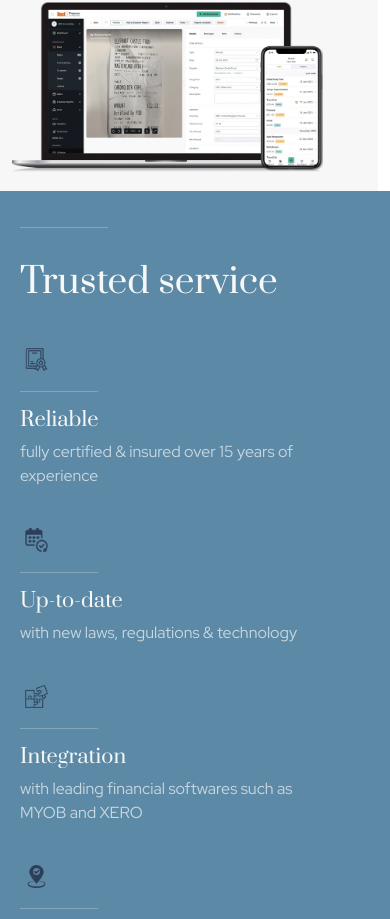
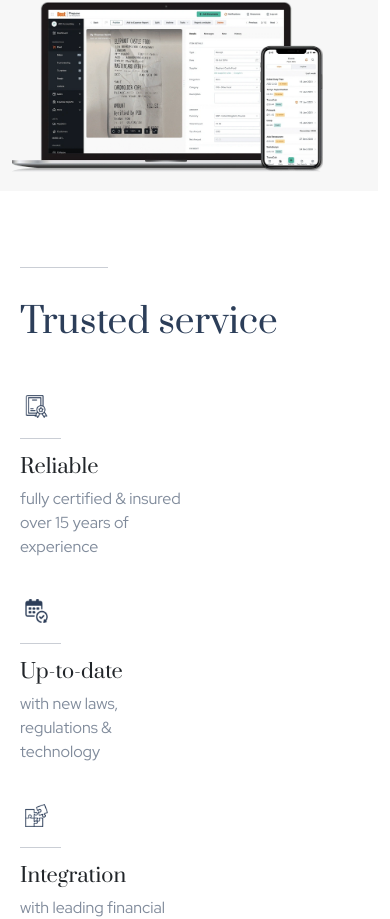
Before and after one commit to TreeLife8/italladdsup, a React (Vite) app: page / in a window 390 px wide. Shown: the part 4854-5773 px from the top of the page. Built offline with nearby package versions, Linux system fonts and the light colour scheme.

Commit message:
updated the Feature component on the home page to include an image and make the cards presonsive for small devices

```diff
--- a/src/components/homePage/FeaturesSection.css
+++ b/src/components/homePage/FeaturesSection.css
@@ -1,35 +1,23 @@
 .FeaturesSection .banner {
-  padding: 50px;
-  background-color: var(--seamoss-colour);
-  color: var(--light-accent);
+  padding-left: 50px;
 }
 .FeaturesSection .section-heading {
   display: flex;
   justify-content: center;
   padding-bottom: 40px;
 }
-.FeaturesSection .right-column hr.element {
-  margin-left: 1vw;
-}
-.FeaturesSection hr.element {
-  color: var(--light-accent);
-}
-.FeaturesSection .right-column {
-  padding-left: 3vw;
-}
+
 .FeaturesSection .heading {
   padding: 2vh 0vw;
   text-align: end;
-  color: var(--light-accent);
 }
-.FeaturesSection .left-column {
-  display: none;
+.FeaturesSection .left-side {
+  padding-top: 40px;
 }
 .FeaturesSection .card {
-  background-color: var(--seamoss-colour);
   border: none;
   margin: 20px 0px;
-  width: 20vw;
+  width: 14.5vw;
 }
 
 .FeaturesSection .card-body {
@@ -46,14 +34,12 @@
   font-size: 20px;
 }
 .FeaturesSection .card-text {
-  opacity: 0.7;
+  color: var(--dark-accent);
+  opacity: 0.6;
 }
 @media (max-width: 770px) {
   .FeaturesSection .banner {
     padding: 20px;
-  }
-  .FeaturesSection .right-column {
-    padding-left: 0vw;
   }
 }
 @media (max-width: 541px) {
@@ -64,15 +50,16 @@
     width: 80vw;
   }
 }
-@media (max-width: 412px) {
-  .FeaturesSection .left-column {
-    display: block;
-    text-align: start;
+@media (max-width: 415px) {
+  .FeaturesSection .card {
+    width: 42vw;
   }
-  .FeaturesSection .right-column {
-    display: none;
-  }
-  .FeaturesSection .heading {
-    text-align: start;
+  .FeaturesSection .left-side {
+    padding-bottom: 40px;
   }
 }
+@media (max-width: 376px) {
+  .FeaturesSection .card {
+    width: 40vw;
+  }
+}
--- a/src/components/homePage/FeaturesSection.jsx
+++ b/src/components/homePage/FeaturesSection.jsx
@@ -8,6 +8,8 @@ import accurate from "../images/icons/accurate.png";
 import covidadvice from "../images/icons/covidAdvice.png";
 import efficient from "../images/icons/efficient.png";
 import cloudbased from "../images/icons/cloudbased.png";
+import lamp from "../images/office-lamp.jpg";
+import books from "../images/books.jpg";
 
 export default function FeaturesSection() {
   let features = [];
@@ -73,18 +75,14 @@ export default function FeaturesSection() {
   );
   return (
     <div className="FeaturesSection">
-      <div className="banner row  d-flex justify-content-start">
-        <div className="left-column">
-          <div className="col-sm-4">
-            <hr className="element" />
-            <h2 className="heading">Trusted service</h2>
-          </div>
-        </div>
-        <div className="col-sm-8">
+      <div className="banner row d-flex justify-content-start">
+        <div className="col-sm-7 left-side">
+          <hr className="element" />
+          <h2 className="heading text-start pb-4">Trusted service</h2>
           <div className="row">
             {features.map(function (feature, index) {
               return (
-                <div key={index} className="col-sm">
+                <div key={index} className="col">
                   <div className="card">
                     <img
                       src={feature.icon}
@@ -102,9 +100,12 @@ export default function FeaturesSection() {
             })}
           </div>
         </div>
-        <div className="col-sm-4 right-column">
-          <hr className="element" />
-          <h2 className="heading">Trusted service</h2>
+        <div className="col-sm-5 right-column">
+          <img
+            className="img-fluid bookshelf"
+            src={books}
+            alt="office with bookshelf"
+          />
         </div>
       </div>
     </div>
--- a/src/components/homePage/Services.css
+++ b/src/components/homePage/Services.css
@@ -30,6 +30,7 @@
   border: none;
   width: 200px;
   margin: 20px 0px;
+  width: 16vw;
 }
 .Services .card-body {
   padding: 0;
```
Also changed, not shown: src/components/images/office-lamp.jpg (added), 1 other file (tests, documents, lock files or other folders).
